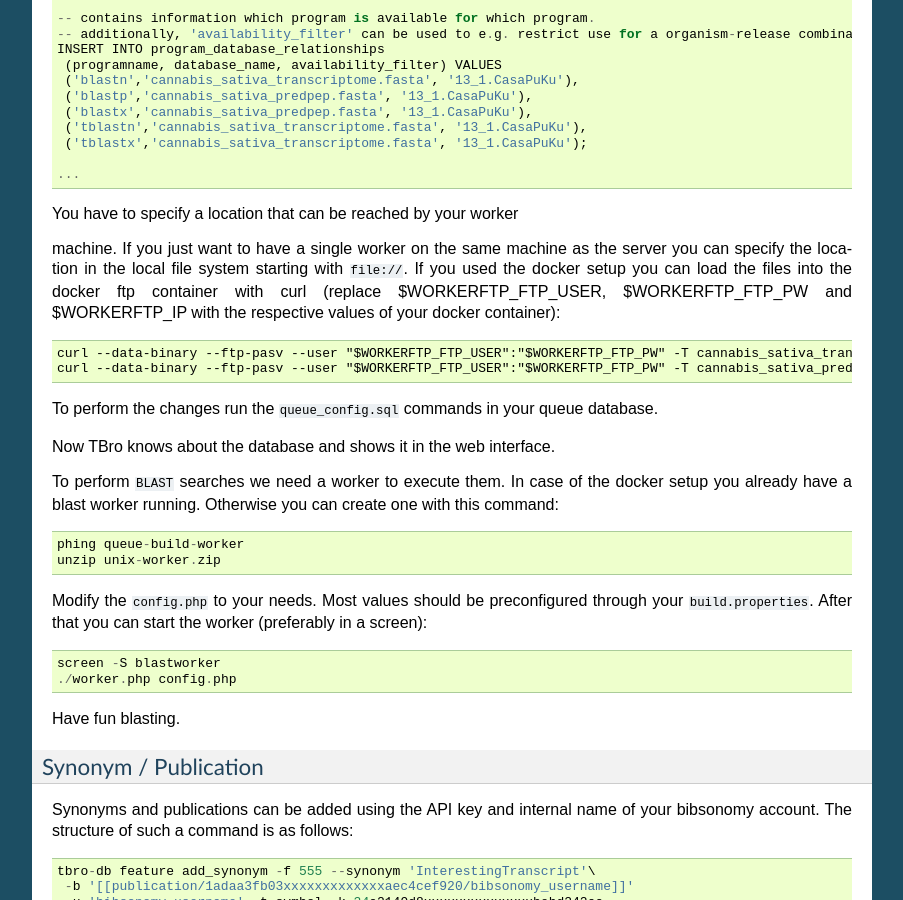
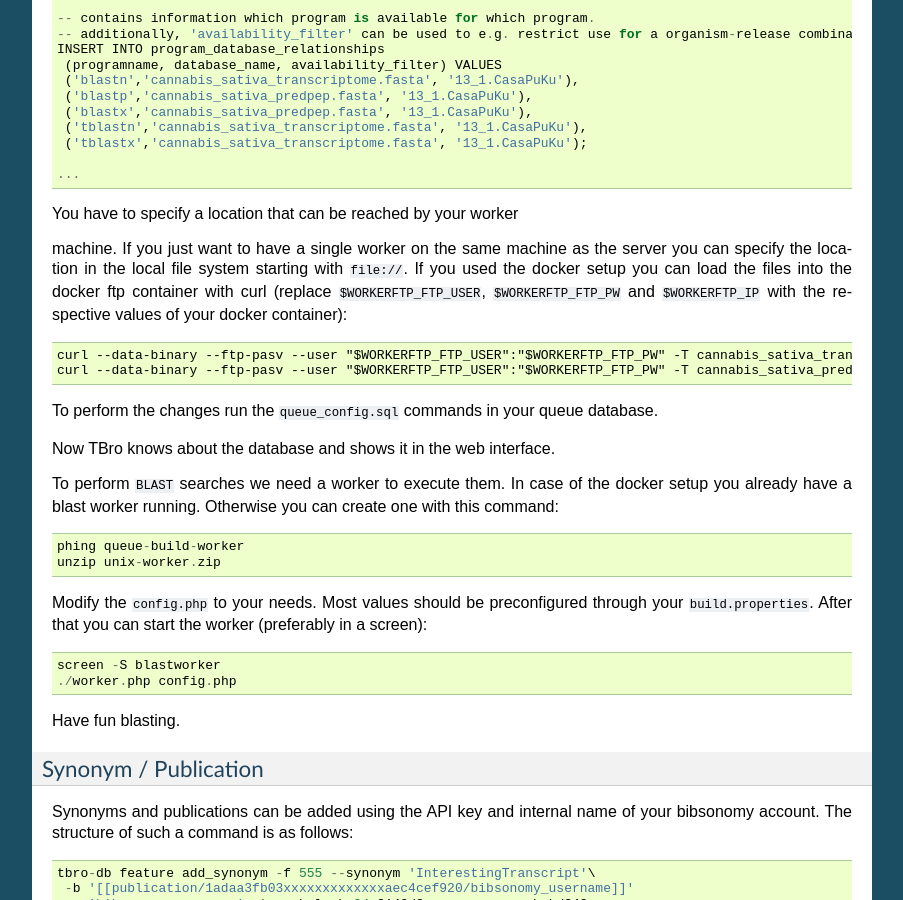
Before and after one commit to TBroTeam/Tutorial, a Sphinx documentation site: the page built from docs/tutorial.rst, in a window 1280 px wide and 900 px high, scrolled down 9303 px. Shown: the whole window, without its empty margins (198-1101 px from the left). Built offline with Sphinx 7.4.7, drawn with Linux system fonts in a browser that asks for light colours.

Commit message:
Fix style of variables

```diff
--- a/docs/tutorial.rst
+++ b/docs/tutorial.rst
@@ -667,8 +667,8 @@ appropriate sections like this:
 machine. If you just want to have a single worker on the same machine as
 the server you can specify the location in the local file system
 starting with ``file://``. If you used the docker setup you can load the
-files into the docker ftp container with curl (replace $WORKERFTP_FTP_USER,
-$WORKERFTP_FTP_PW and $WORKERFTP_IP with the respective values of your
+files into the docker ftp container with curl (replace ``$WORKERFTP_FTP_USER``,
+``$WORKERFTP_FTP_PW`` and ``$WORKERFTP_IP`` with the respective values of your
 docker container):
 
 ::
```
